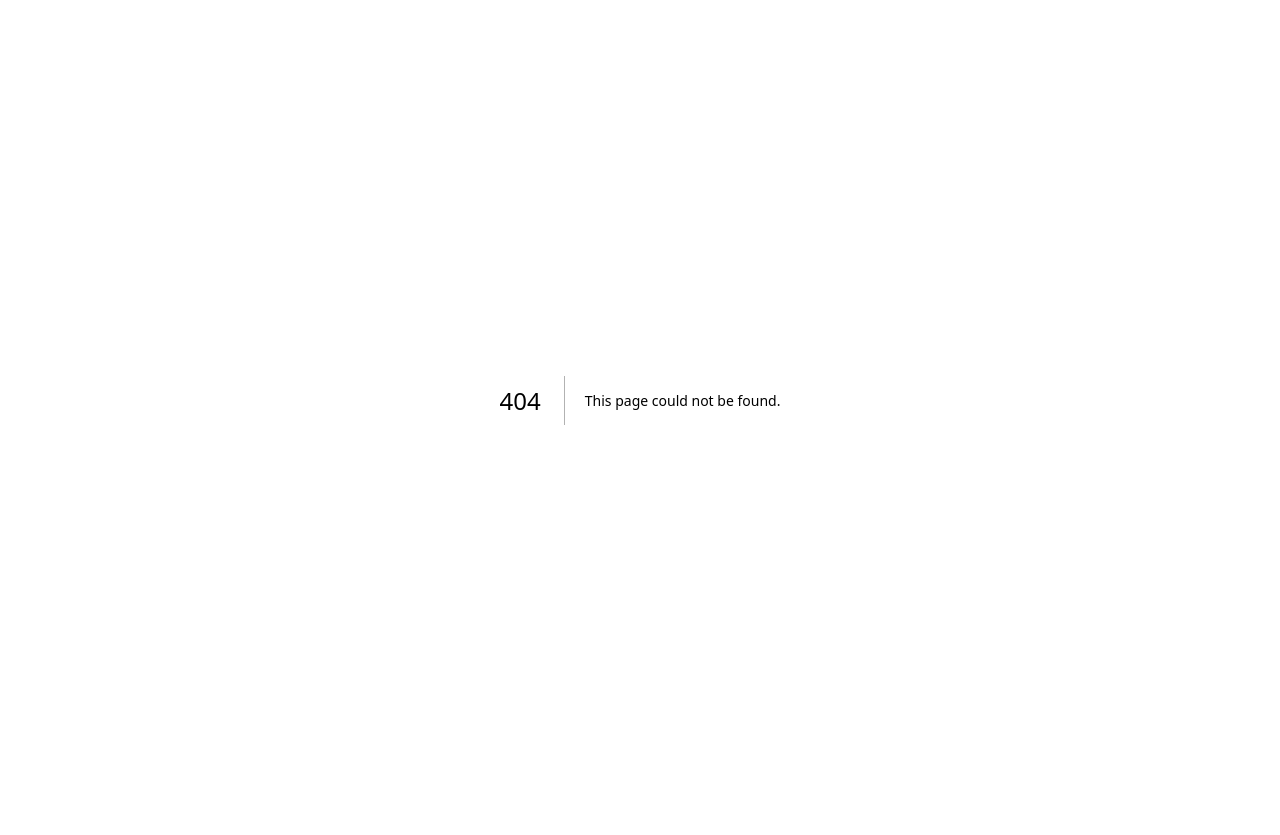
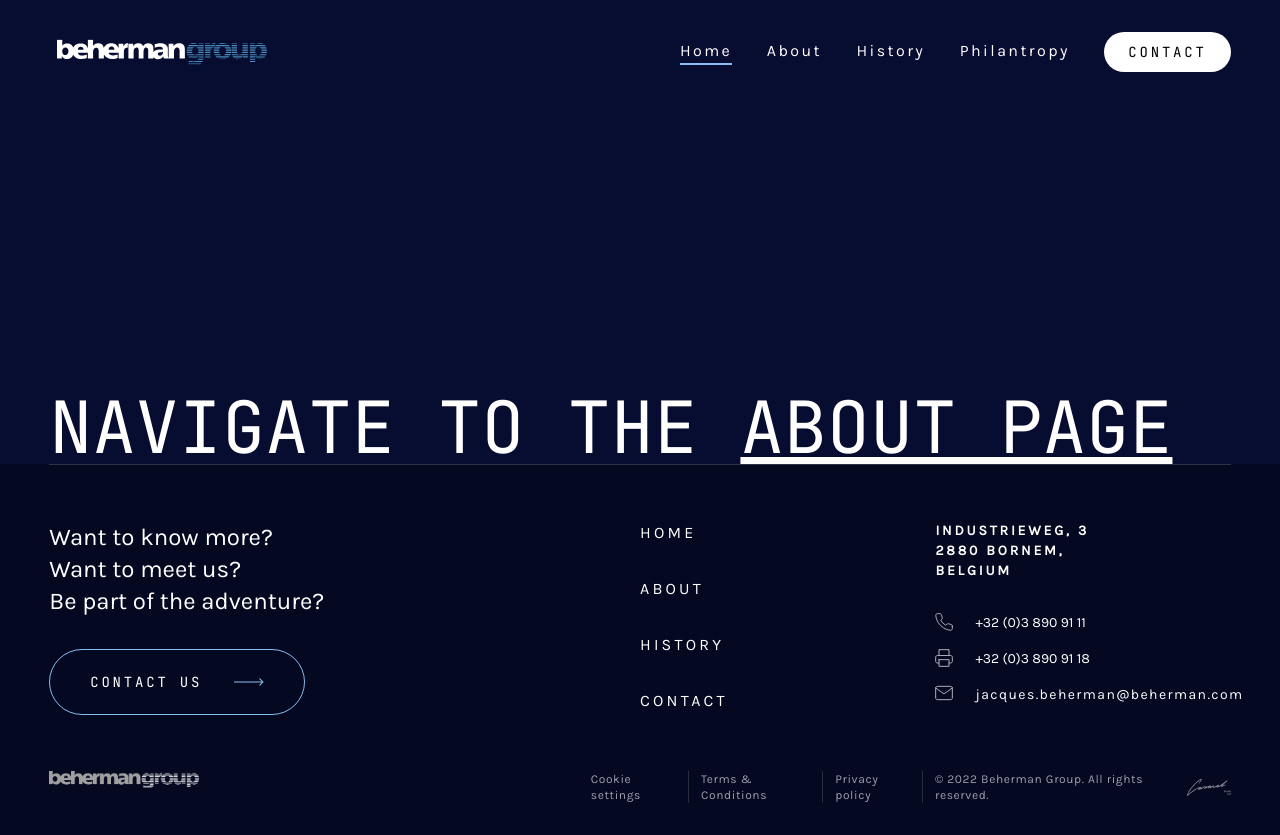
Before and after one commit to Francesdenaro/beherman-group, a Next.js app: page / in a window 1280 px wide. Before the commit this address had no page. Before the commit the page ends 800 px from the top, so only its background shows below. Built offline with nearby package versions, Linux system fonts and the light colour scheme.

Commit message:
UI and semantic improvements, created Home page with link to About page

```diff
--- a/src/comps/Footer.tsx
+++ b/src/comps/Footer.tsx
@@ -69,7 +69,7 @@
 					<LogoMono />
 				</Col>
 				<Col className="lg:row-start-3" colStart={[2, null, null, 13]}>
-					<ul className="flex gap-3 divide-x divide-tertiary-dark border-b border-tertiary-dark pb-2 text-xs tracking-wider text-gray lg:border-b-0 lg:p-0">
+					<ul className="flex items-center gap-3 divide-x divide-tertiary-dark border-b border-tertiary-dark pb-2 text-xs tracking-wider text-gray lg:border-b-0 lg:p-0">
 						<li>
 							<Link href={'#'}>Cookie settings</Link>
 						</li>
--- a/src/comps/Nav.tsx
+++ b/src/comps/Nav.tsx
@@ -23,15 +23,17 @@
 	return (
 		<Container className="bg-primary">
 			<Col className="items-center pl-2" colStart={[2, null, null, 2, null]} colEnd={[15, null, null, 6, null]}>
-				<Logo />
+				<Link href={'/'}>
+					<Logo />
+				</Link>
 			</Col>
 			<Col colStart={[22, null, null, 14, null]}>
 				<nav className="hidden lg:block lg:pl-10">
 					<ul className="flex items-center justify-between">
-						<NavItem href="/home">Home</NavItem>
+						<NavItem href="/">Home</NavItem>
 						<NavItem href="/about">About</NavItem>
-						<NavItem href="/history">History</NavItem>
-						<NavItem href="/philantropy">Philantropy</NavItem>
+						<NavItem href="#">History</NavItem>
+						<NavItem href="#">Philantropy</NavItem>
 						<li>
 							<button className="rounded-full bg-white py-2.5 px-6 font-jetbrains text-sm uppercase tracking-2xl transition-colors duration-300 hover:bg-accent hover:text-white">
 								Contact
--- a/src/pages/about.tsx
+++ b/src/pages/about.tsx
@@ -79,6 +79,7 @@
 						</Col>
 					</Container>
 				</section>
+			</main>
 
 			<section className="pb-14 lg:pb-34">
 				<Container className="lg:items-start">
@@ -102,7 +103,6 @@
 			</section>
 
 			<Footer />
-			</main>
 		</div>
 	);
 };
--- /dev/null
+++ b/src/pages/index.tsx
@@ -0,0 +1,40 @@
+import type { NextPage } from 'next';
+import Head from 'next/head';
+import Image from 'next/image';
+import Link from 'next/link';
+import { useRouter } from 'next/router';
+import Cta from '../comps/Cta';
+import Footer from '../comps/Footer';
+import Header from '../comps/Header';
+import Col from '../comps/Layout/Col';
+import Container from '../comps/Layout/Container';
+import NameRole from '../comps/NameRole';
+import Nav from '../comps/Nav';
+import SectionTitle from '../comps/SectionTitle';
+
+const Page: NextPage = () => {
+	const { pathname } = useRouter();
+	console.log(pathname);
+	return (
+		<div className="flex h-screen flex-col justify-between bg-primary pt-8">
+			<Head>
+				<title>Beherman Group</title>
+				<link rel="icon" href="/favicon.ico" />
+			</Head>
+			<Nav pathname={pathname} />
+			<Container className="mb-auto">
+				<Col>
+					<h1 className="pt-80 font-jetbrains text-7xl uppercase text-white">
+						Navigate to the{' '}
+						<Link className="underline" href={'/about'}>
+							About page
+						</Link>
+					</h1>
+				</Col>
+			</Container>
+			<Footer />
+		</div>
+	);
+};
+
+export default Page;
```
Lines whose indentation alone changed are shown as unchanged.
